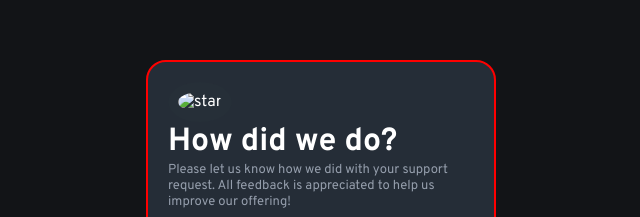
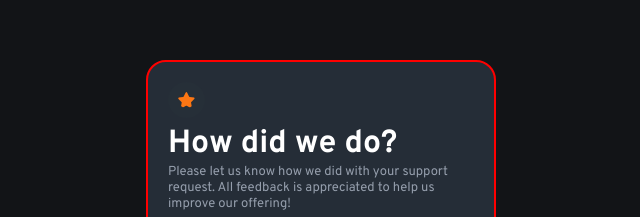
Before and after one commit to ehsanqasimi/interactive-rating-component, a plain HTML site: page index.html in a window 1280 px wide. Shown: the part 165-382 px from the top of the page, 344-984 px from the left. Drawn offline with nearby package versions, Linux system fonts and the light colour scheme; files that its build step writes are made by us from their sources; the site is published under a folder, as on GitHub Pages, so addresses that start at the root find nothing.

Commit message:
Update index.html

```diff
--- a/index.html
+++ b/index.html
@@ -11,7 +11,7 @@
 
   <div class="main-container">
     <div class="container">
-      <img class="star" src="/images/icon-star.svg" alt="star">
+      <img class="star" src="./images/icon-star.svg" alt="star">
       <h1 style="font-weight: 700;">How did we do?</h1>
       <p style="font-weight: 400; ">Please let us know how we did with your support request. All feedback is appreciated
         to help us improve our offering!</p>
```
